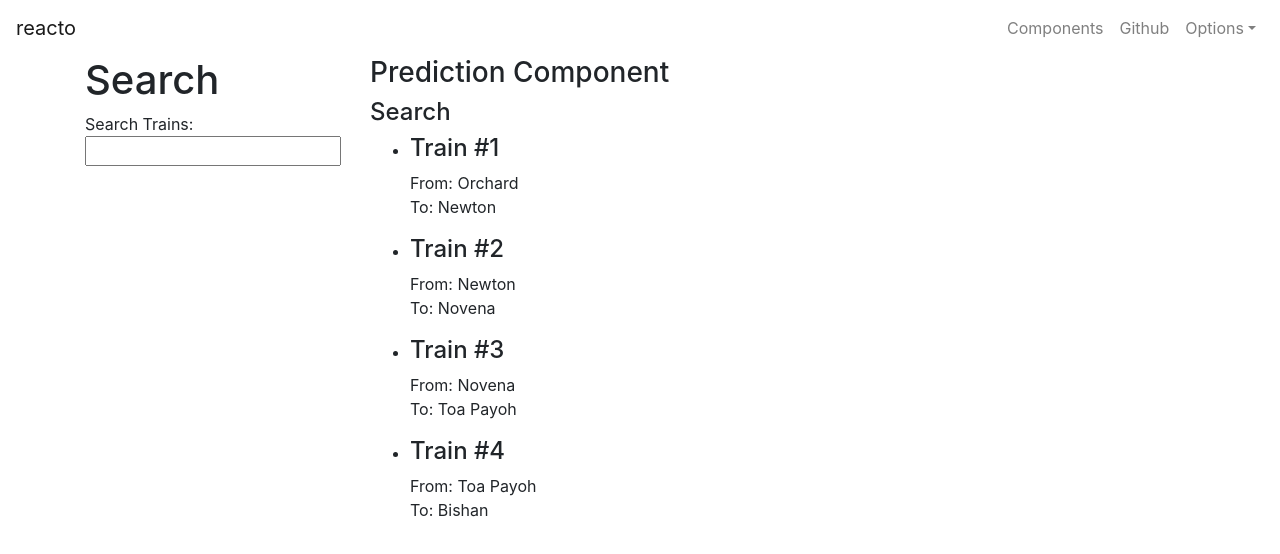
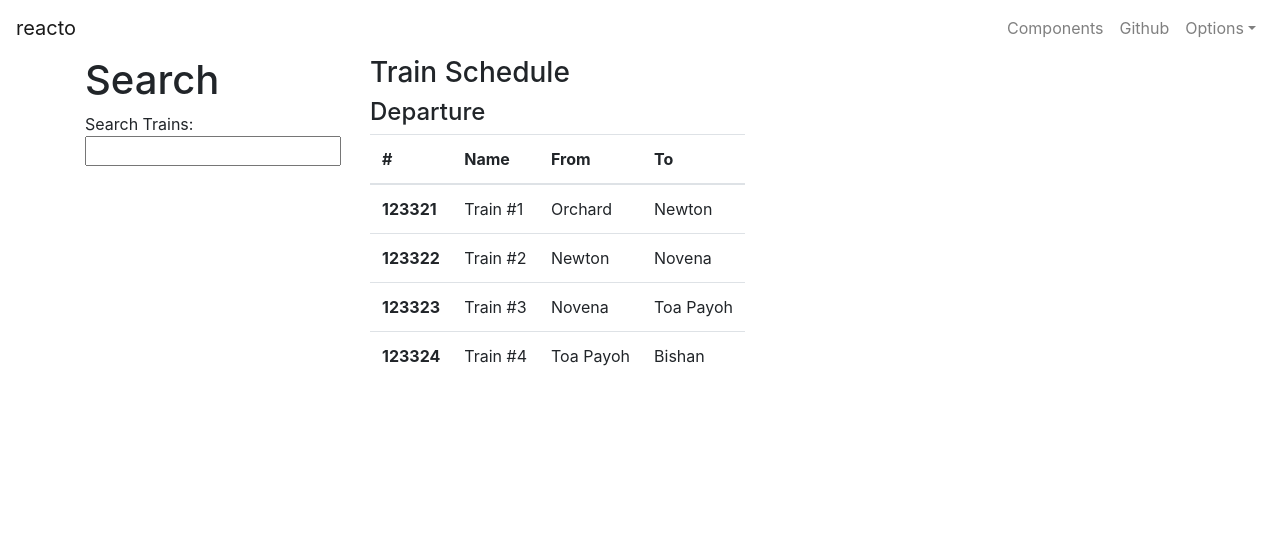
Before and after one commit to primaulia/reacto, a React (Create React App) app: page / in a window 1280 px wide. Shown: the top 554 px of the page. Built offline with nearby package versions, Linux system fonts and the light colour scheme.

Commit message:
latest sorting and refactoring

```diff
--- a/src/Main.js
+++ b/src/Main.js
@@ -13,7 +13,8 @@ class Main extends Component {
   constructor() {
     super()
     this.state = {
-      keyword: 'Search'
+      keyword: 'Search',
+      trains: trainsData
     } // can only set the initial state here
   }
 
@@ -21,12 +22,14 @@ class Main extends Component {
     // if change happened
     // get the new title from input field
     // change the state
-    console.log('type')
-
     let newTitle = evt.target.value || 'Search'
+    let filteredTrainsDate = this.state.trains.filter(train => {
+      return train.from.toLowerCase().includes(newTitle.toLowerCase())
+    })
 
     this.setState({ // `this` =>
-      keyword: newTitle
+      keyword: newTitle,
+      trains: filteredTrainsDate.length ? filteredTrainsDate : trainsData
     })
   }
 
@@ -41,7 +44,7 @@ class Main extends Component {
             </Col>
             <Col md="auto">
               <Prediction
-                data={trainsData}
+                data={this.state.trains}
                 boardTitle={this.state.keyword}
               />
             </Col>
--- a/src/components/DepartureBoard.js
+++ b/src/components/DepartureBoard.js
@@ -1,26 +1,34 @@
-import React, { Component } from 'react'
+import React from 'react'
+import { Table } from 'reactstrap'
+
 import Trains from './Trains'
 
-class DepartureBoard extends Component {
-
-  render () {
-    const data = this.props.data
-    const trainList = data.map(({id, ...train}) => {
+const DepartureBoard = (props) => {
+  const data = props.data
+  const trainList = data.map(({...train}) => {
     return (
-        <Trains train={train} key={id} />
+      <Trains {...train} key={train.id} />
     )
   })
 
   return (
     <div>
-        <h4>{this.props.boardTitle}</h4>
-        <ul>
+      <h4>Departure</h4>
+      <Table>
+        <thead>
+          <tr>
+            <th>#</th>
+            <th>Name</th>
+            <th>From</th>
+            <th>To</th>
+          </tr>
+        </thead>
+        <tbody>
           {trainList}
-        </ul>
+        </tbody>
+      </Table>
     </div>
   )
 }
 
-}
-
 export default DepartureBoard
--- a/src/components/Prediction.js
+++ b/src/components/Prediction.js
@@ -3,11 +3,10 @@ import DepartureBoard from './DepartureBoard'
 
 const Prediction = (props) => {
   return (
-      <div>
-        <h3>Prediction Component</h3>
-
-        <DepartureBoard {...props} />
-      </div>
+    <div>
+      <h3>Train Schedule</h3>
+      <DepartureBoard {...props} />
+    </div>
   )
 }
 
--- a/src/components/Trains.js
+++ b/src/components/Trains.js
@@ -1,14 +1,13 @@
 import React from 'react'
 
-const Trains = ({train}) => {
+const Trains = ({id, name, from, to}) => {
   return (
-    <li>
-      <h4>{ train.name }</h4>
-      <p>
-        From: { train.from }<br />
-        To: { train.to }
-      </p>
-    </li>
+    <tr>
+      <th>{ id }</th>
+      <td>{ name }</td>
+      <td>{ from }</td>
+      <td>{ to }</td>
+    </tr>
   )
 }
 
```
Lines whose indentation alone changed are shown as unchanged.
